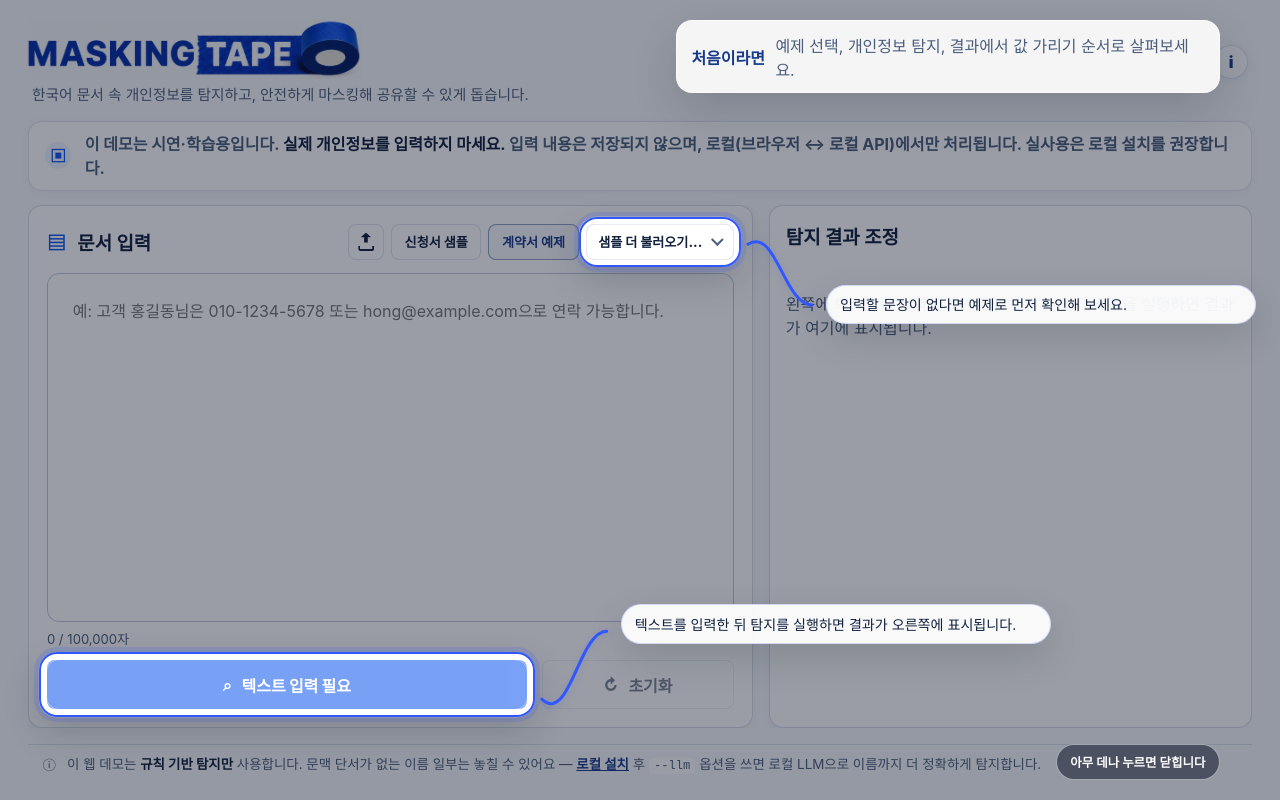
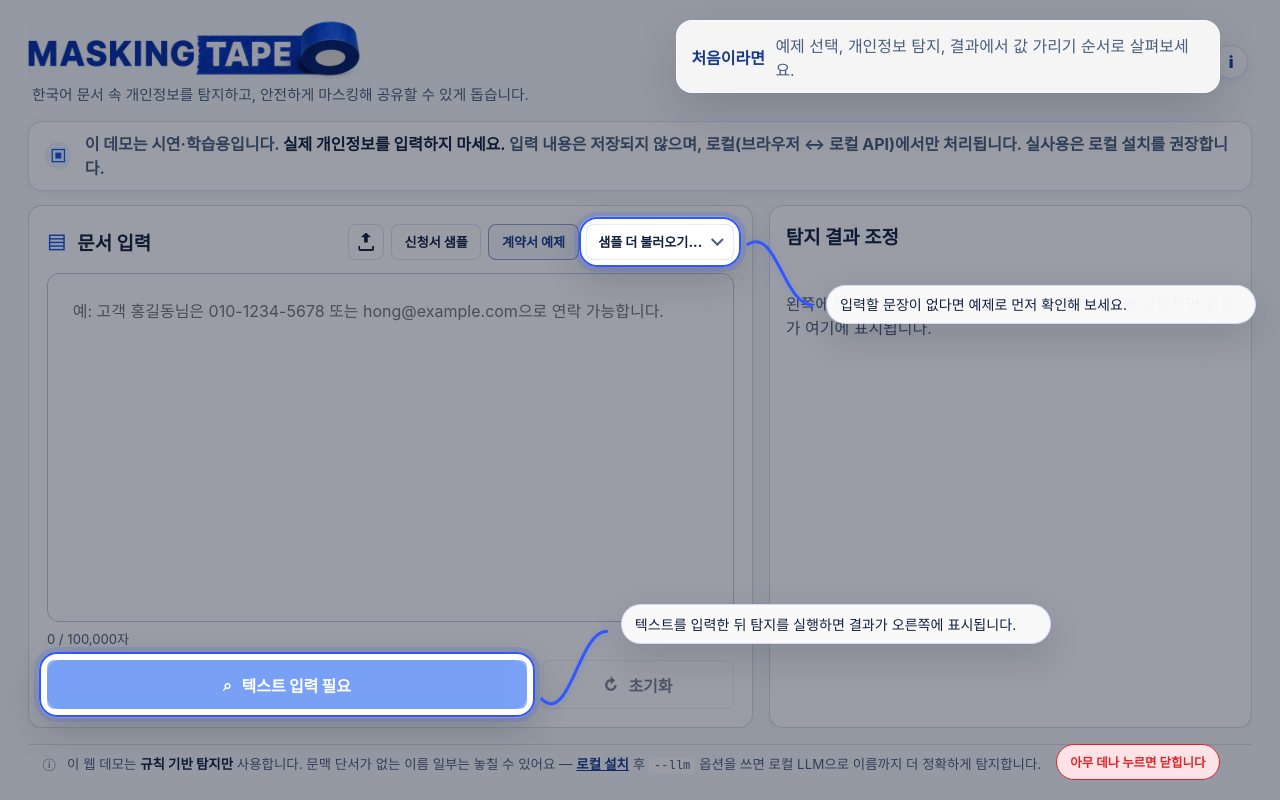
Before and after one commit to ChoHyeonChan/maskingtape, a React (Vite) app in the folder apps/web/: page / in a window 1280 px wide. Built offline with nearby package versions, Linux system fonts and the light colour scheme.

Commit message:
style(web): 코치마크 닫기 힌트를 핑크 배경+빨간 테두리·글자로 변경
design/results-panel-option-2와 동일한 수정.

```diff
--- a/apps/web/src/styles/coachmark.css
+++ b/apps/web/src/styles/coachmark.css
@@ -100,10 +100,10 @@
   right: max(1.25rem, calc((100vw - 1200px) / 2 + 1.25rem));
   bottom: 1.25rem;
   padding: 0.5rem 0.85rem;
-  border: 1px solid rgba(255, 255, 255, 0.5);
+  border: 1px solid #dc2626;
   border-radius: 999px;
-  background: rgba(15, 23, 42, 0.55);
-  color: #ffffff;
+  background: #fde3e7;
+  color: #dc2626;
   font-size: 0.78rem;
   font-weight: 700;
 }
```
